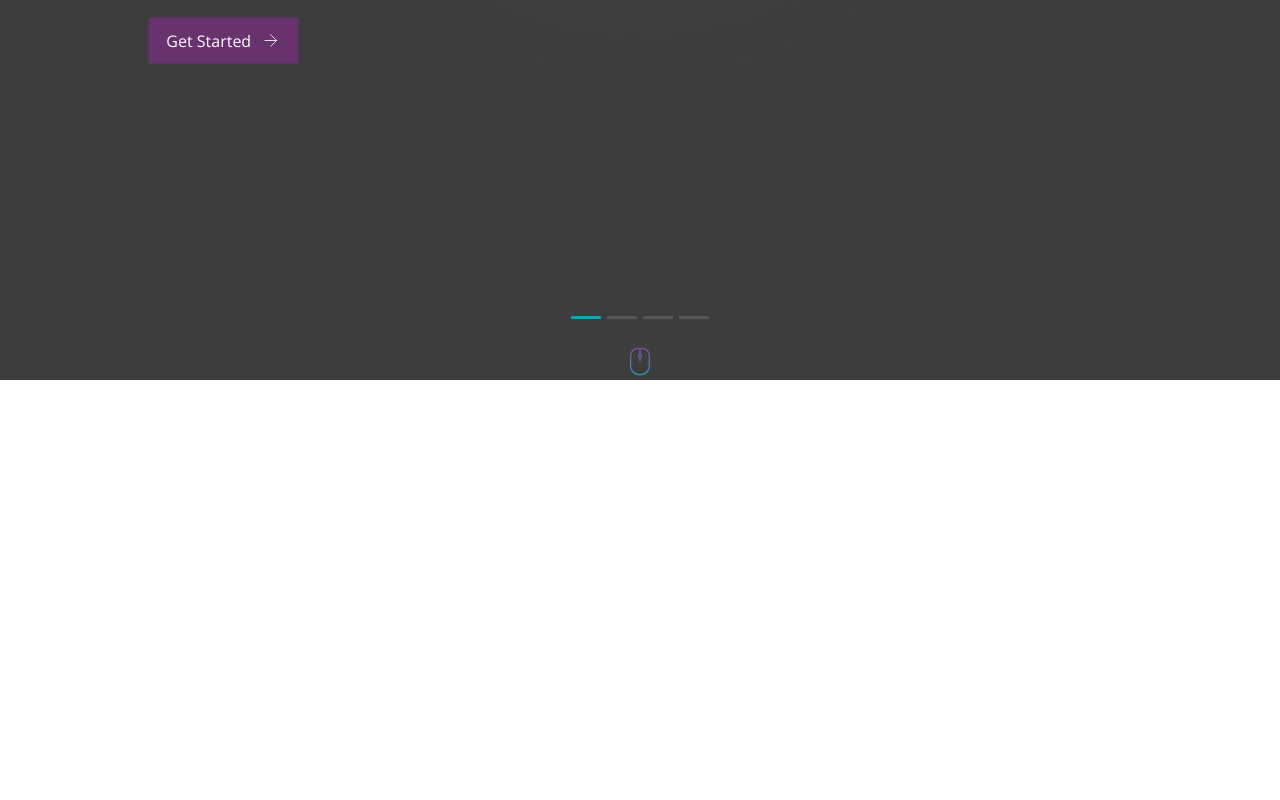
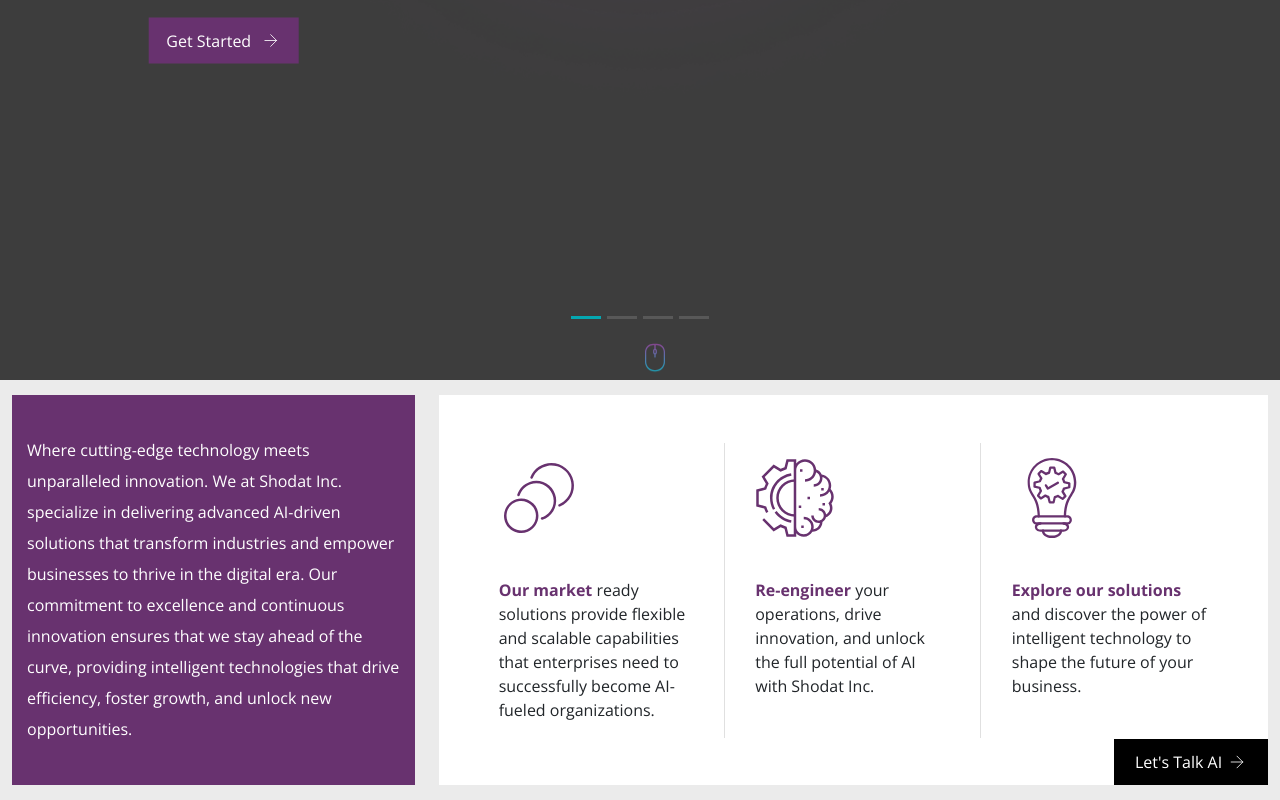
Before and after one commit to amitpandey0107/shodat-website, a Next.js app: page / in a window 1280 px wide. Shown: the part 466-1266 px from the top of the page. Before the commit the page ends 846 px from the top, so only its background shows below. Built offline with nearby package versions, Linux system fonts and the light colour scheme.

Commit message:
added features section

```diff
--- a/src/pages/banner/banner.module.css
+++ b/src/pages/banner/banner.module.css
@@ -60,6 +60,6 @@
 .mouseIcon {
     position: absolute;
     left: 50%;
-    bottom: -12px;
+    bottom: 0px;
     transform: translate(-50%, -50%);
 }
--- a/src/pages/banner/index.tsx
+++ b/src/pages/banner/index.tsx
@@ -111,14 +111,14 @@ export default function Banner() {
 
       </Carousel>
 
-      <button className={`${styles.mouseIcon}`}>
+      <Link href="#features" className={`${styles.mouseIcon} iconmouse`}>
         <Image
         src="/img/mouseIcon.svg"
         alt="mouse icon"
         height={30}
         width={30}
         />
-      </button>
+      </Link>
     </div>
   );
 }
--- /dev/null
+++ b/src/pages/features/features.module.css
@@ -0,0 +1,70 @@
+.features {
+    background-color: #EBEBEB;
+    padding: 15px 0;
+}
+.infoBox {
+    background-color: #68326F;
+    padding: 40px 15px 30px 15px;
+    min-height: 390px;
+    display: flex;
+    justify-content: flex-start;
+    align-items: flex-start;
+    line-height: 31px;
+}
+.infoBox p {
+    color: white;
+    font-size: 16px;
+    margin: 0;
+    font-weight: 300;
+}
+.featuresBox {
+    min-height: 390px;
+    background-color: white;
+    padding: 30px;
+    display: flex;
+    justify-content: space-between;
+    align-items: center;
+    position: relative;
+}
+.featuresInfo {
+    border-right: 1px solid #E0E0E0;
+    width: 33.3%;
+    padding: 15px 30px;
+    min-height: 295px;
+}
+.featuresBox .featuresInfo:nth-child(3) {
+    border-right: 0;
+}
+.featuresBox .featuresInfo:last-child {
+    border-right: 0;
+}
+.featuresInfo .logo {
+    margin-bottom: 40px;
+}
+.featuresInfo .logo img{}
+.featuresInfo .text {}
+.featuresInfo .text strong {
+    color: #68326F;
+}
+
+.btnLetsTalk {
+    background-color: black;
+    color: white;
+    border: none;
+    font-size: 16px;
+    font-weight: 300;
+    cursor: pointer;
+    display: inline-flex;
+    align-items: center;
+    justify-content: center;
+    height: 46px;
+    min-width: 154px;
+    box-shadow: none;
+    border-radius: 0;
+    position: absolute;
+    bottom: 0;
+    right: 0;
+}
+.btnLetsTalk img {
+    margin-left: 5px;
+}
--- /dev/null
+++ b/src/pages/features/index.tsx
@@ -0,0 +1,97 @@
+import Image from "next/image";
+import Link from "next/link";
+import styles from "./features.module.css";
+
+export default function Features() {
+  return (
+    <section className={`${styles.features}`} id="features">
+      <div className="container-fluid">
+        <div className="row">
+          <div className="col-sm-4 col-md-4 col-lg-4">
+            <div className={`${styles.infoBox}`}>
+              <p>
+                Where cutting-edge technology meets unparalleled innovation. We
+                at Shodat Inc. specialize in delivering advanced AI-driven
+                solutions that transform industries and empower businesses to
+                thrive in the digital era. Our commitment to excellence and
+                continuous innovation ensures that we stay ahead of the curve,
+                providing intelligent technologies that drive efficiency, foster
+                growth, and unlock new opportunities.
+              </p>
+            </div>
+          </div>
+          <div className="col-sm-8 col-md-8 col-lg-8">
+            <div className={`${styles.featuresBox}`}>
+              <div className={`${styles.featuresInfo}`}>
+                <div className={`${styles.logo}`}>
+                  <Image
+                    className={`${styles.logoImage}`}
+                    src="/img/ourMarket.svg"
+                    alt="Image One"
+                    width={80}
+                    height={80}
+                  />
+                </div>
+                <div className={`${styles.text}`}>
+                  <p>
+                    <strong>Our market</strong> ready solutions provide flexible
+                    and scalable capabilities that enterprises need to
+                    successfully become AI-fueled organizations.
+                  </p>
+                </div>
+              </div>
+
+              <div className={`${styles.featuresInfo}`}>
+                <div className={`${styles.logo}`}>
+                  <Image
+                    className={`${styles.logoImage}`}
+                    src="/img/reEngineer.svg"
+                    alt="Image One"
+                    width={80}
+                    height={80}
+                  />
+                </div>
+                <div className={`${styles.text}`}>
+                  <p>
+                    <strong>Re-engineer </strong> your operations, drive
+                    innovation, and unlock the full potential of AI with Shodat
+                    Inc.
+                  </p>
+                </div>
+              </div>
+
+              <div className={`${styles.featuresInfo}`}>
+                <div className={`${styles.logo}`}>
+                  <Image
+                    className={`${styles.logoImage}`}
+                    src="/img/exploreSolutions.svg"
+                    alt="Image One"
+                    width={80}
+                    height={80}
+                  />
+                </div>
+                <div className={`${styles.text}`}>
+                  <p>
+                    <strong>Explore our solutions</strong> and discover the
+                    power of intelligent technology to shape the future of your
+                    business.
+                  </p>
+                </div>
+              </div>
+
+              <Link href="/" className={`${styles.btnLetsTalk}`}>
+                <span>Let&#39;s Talk AI</span>
+                <Image
+                  src="/img/arrowRight.svg"
+                  alt="arrow right"
+                  height={20}
+                  width={20}
+                />
+              </Link>
+            </div>
+          </div>
+        </div>
+      </div>
+    </section>
+  );
+}
--- a/src/pages/index.tsx
+++ b/src/pages/index.tsx
@@ -2,6 +2,7 @@ import Image from "next/image";
 import Link from 'next/link';
 import Header from "./header";
 import Banner from "./banner";
+import Features from "./features";
 
 
 export default function Home() {
@@ -14,6 +15,9 @@ export default function Home() {
       {/* -- Banner -- */}
       <Banner />
 
+      {/* -- Features -- */}
+      <Features />
+
     </div>
   );
 }
--- a/src/styles/globals.css
+++ b/src/styles/globals.css
@@ -16,3 +16,68 @@ body {font-family: "Open Sans", sans-serif;}
 .banner .carousel-item img {
     height: 770px;
 }
+
+.iconmouse{
+    -webkit-animation: action 1s infinite alternate;
+    animation: action 1s infinite alternate;
+}
+
+
+/* Animations */
+@-webkit-keyframes action {
+    0% { transform: translateY(0); }
+    100% { transform: translateY(-10px); }
+}
+
+@keyframes action {
+    0% { transform: translateY(0); }
+    100% { transform: translateY(-10px); }
+}
+
+@keyframes scaleEffect {
+    0% { transform: scale(0.8); }
+    100% { transform: scale(1.1); }
+}
+
+@keyframes heartbeat {
+    0% {
+        transform: scale(.75);
+    }
+
+    20% {
+        transform: scale(1);
+    }
+
+    40% {
+        transform: scale(.75);
+    }
+
+    60% {
+        transform: scale(1);
+    }
+
+    80% {
+        transform: scale(.75);
+    }
+
+    100% {
+        transform: scale(.75);
+    }
+}
+
+@keyframes pulse {
+	0% {
+		transform: scale(0.90);
+		box-shadow: 0 0 0 0 rgba(212,166,40, 0.4);
+	}
+
+	70% {
+		transform: scale(1);
+		box-shadow: 0 0 0 10px rgba(212,166,40, 0);
+	}
+
+	100% {
+		transform: scale(0.90);
+		box-shadow: 0 0 0 0 rgba(212,166,40, 0);
+	}
+}
```
